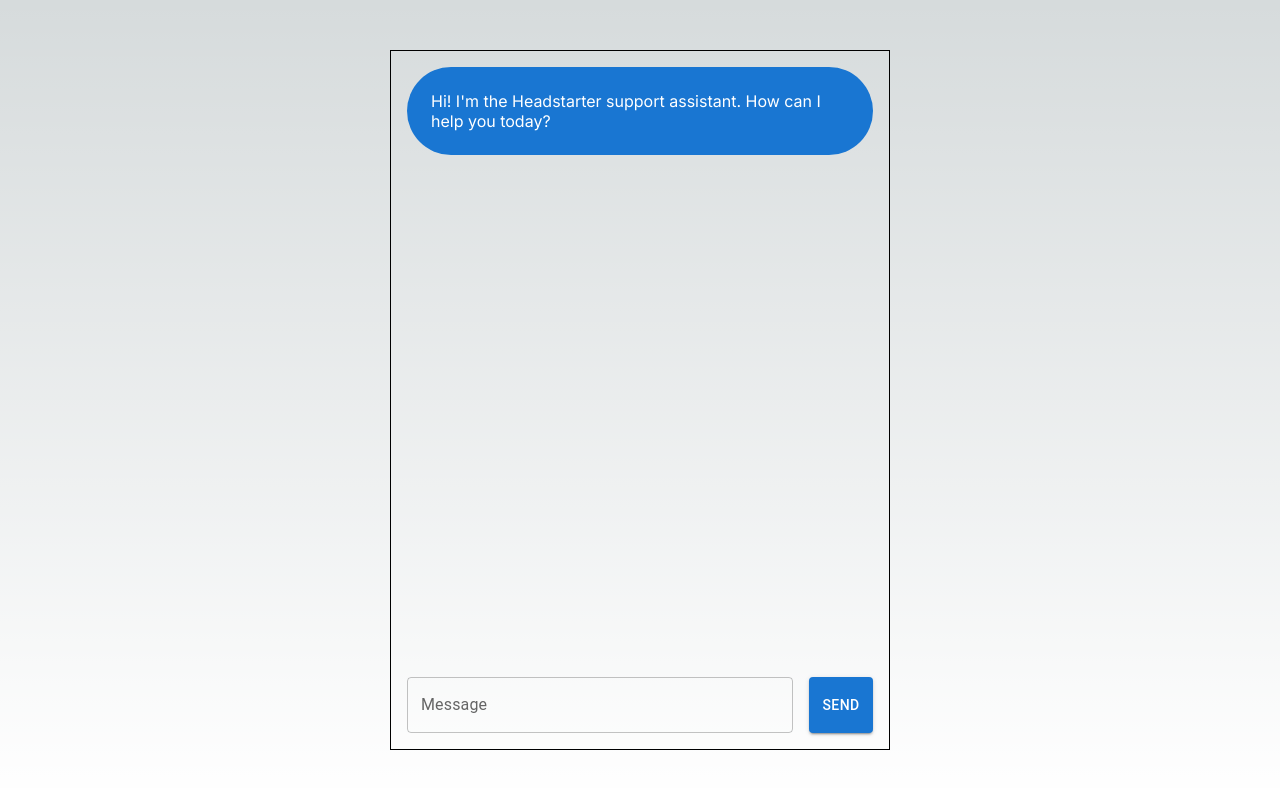
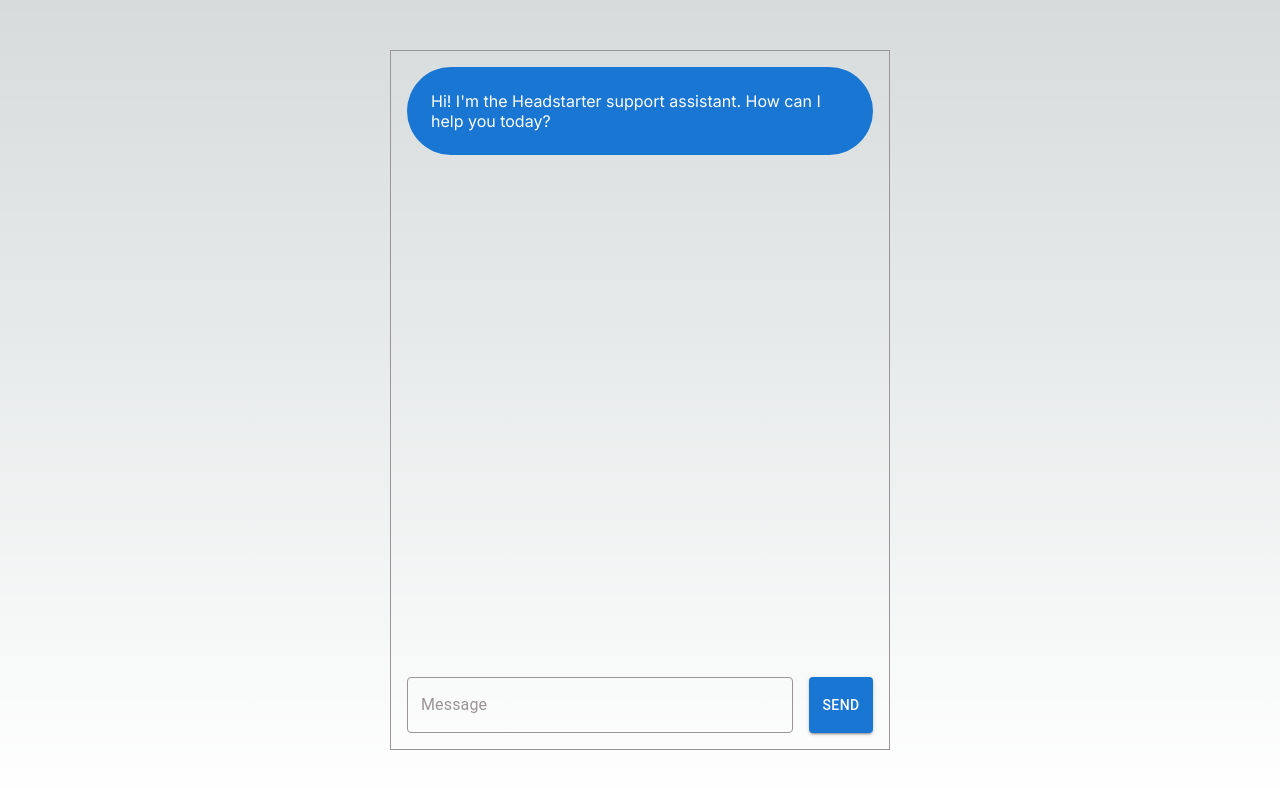
Before and after one commit to Akhan521/AI-Chatbot, a Next.js app: page / in a window 1280 px wide. Shown: the top 788 px of the page. Built offline with nearby package versions, Linux system fonts and the light colour scheme.

Commit message:
fixing styles to view textfields

```diff
--- a/app/page.js
+++ b/app/page.js
@@ -93,7 +93,7 @@ export default function Home() {
         direction={'column'}
         width="500px"
         height="700px"
-        border="1px solid black"
+        border="1px solid #9A9498"
         p={2}
         spacing={3}
       >
@@ -137,9 +137,29 @@ export default function Home() {
             onKeyDown={handleKeyPress}
             disabled={isLoading}
             sx={{
+              '& label': {
+                color: '#9A9498', // Sets the label color to white
+              },
+              '&:hover label': {
+                color: 'white', // Sets the label color to white on hover
+              },
               '& .MuiInputBase-input': {
                 color: 'white', // Sets the text color inside the input field to white
-              }
+              },
+              '& label.Mui-focused': {
+                color: 'white',
+              },
+              '& .MuiOutlinedInput-root': {
+                '& fieldset': {
+                  borderColor: '#9A9498',
+                },
+                '&:hover fieldset': {
+                  borderColor: 'white',
+                },
+                '&.Mui-focused fieldset': {
+                  borderColor: '#9A9498',
+                },
+              },
             }}
           />
           <Button variant="contained" onClick={sendMessage} disabled={isLoading}>
```
